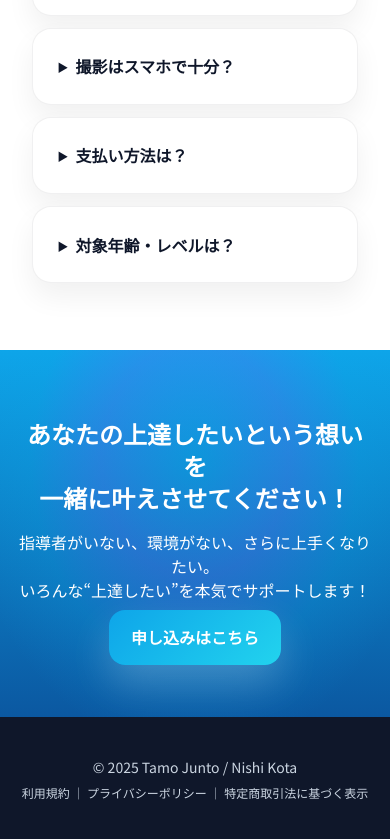
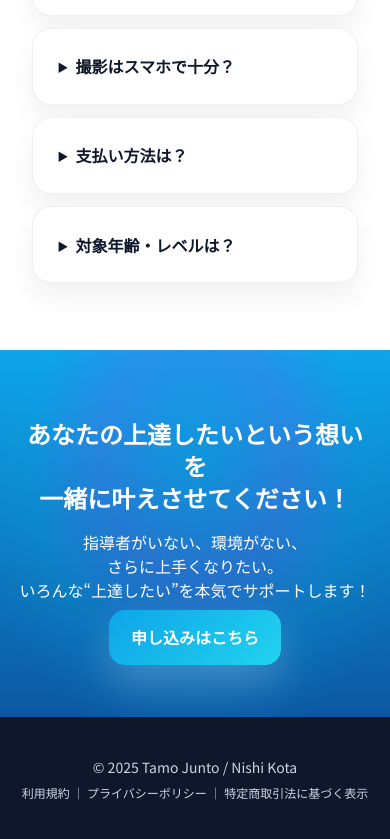
Before and after one commit to koutanishi/LPv1, a plain HTML site: page index.html in a window 390 px wide. Shown: the part 4858-5697 px from the top of the page. Drawn offline with nearby package versions, Linux system fonts and the light colour scheme.

Commit message:
Update index.html

```diff
--- a/index.html
+++ b/index.html
@@ -346,7 +346,7 @@
 <section class="section cta-section text-center text-white">
   <h2 class="text-2xl md:text-3xl font-extrabold reveal">あなたの上達したいという想いを<br>一緒に叶えさせてください！</h2>
   <p class="mt-4 text-base reveal">
-    指導者がいない、環境がない、さらに上手くなりたい。<br>
+    指導者がいない、環境がない、<br class="block sm:hidden">さらに上手くなりたい。<br>
     いろんな“上達したい”を本気でサポートします！
   </p>
   <div class="mt-6">
```
